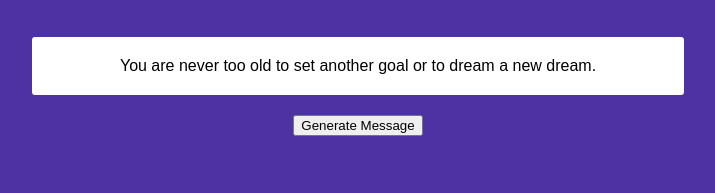
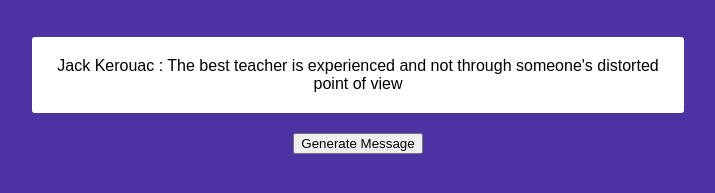
Before and after one commit to Sujanabhandari/message_generator, a plain HTML site: page index.html in a window 1280 px wide. Both pictures are taken after a click on the button "Generate Message". Shown: the part 169-362 px from the top of the page, without its empty margins (282-997 px from the left). Drawn offline with Linux system fonts and the light colour scheme.

Commit message:
Nest the arrays inside of the object

```diff
--- a/index.html
+++ b/index.html
@@ -1,7 +1,7 @@
 <!DOCTYPE html>
 <html>
   <head>
-    <title>JS Exercise</title>
+    <title>Message Generator</title>
     <meta charset="UTF-8" />
     <link rel="stylesheet" href="style.css" />
   </head>
@@ -12,7 +12,7 @@
       <strong>I am your personal message assistant</strong>
       <br />
     </div>
-    <div class="block" id="messages"></div>
+    <div class="block" id="messages">Hello this is your Random Message Generator</div>
     <button onclick="message_generator()">Generate Message</button>
 
     <script src="./script.js"></script>
--- a/script.js
+++ b/script.js
@@ -1,50 +1,21 @@
-// const nameFunction = (names) => {
-//   for (let i = 0; i < names.length - 1; i++) {
-//     document.querySelector(
-//       ".messages"
-//     ).innerHTML += `${names[i]} is here <br />`;
-//   }
-// };
+const message_array = [
+  { author: "Sinclair Lewi", message: "The author says one character's definition of a classic is any book he'd heard of before he was thirty." },
+  { author: "Jack Kerouac", message: "The best teacher is experienced and not through someone's distorted point of view" },
+  { author: "Jack Kerouac", message: "One day I will find the right words, and they all will be simple."},
+  { author: "Jane Austen", message: "Laugh as much as you choose, but you will not laugh me out of my opinion.",},
+  { author: "Alfred Lord Tennyson", message: "Made weak by time and fate, but strong in will To strive, to seek, to find, and not to yield."},
+  { author: "J.K. Rowling", message: "It matters not what someone is born, but what they grow to be."},
+  { author: "William Shakespeare", message:"I will wear him; In my heart’s core, ay, in my heart of heart."},
 
-
-
-const message_array = [
-
-  "You are awesome",
-  "Nothing is impossible",
-  "The bad news is time flies",
-  "Life has got all those twists and turns",
-  "Keep your face always toward the sunshine, and shadows will fall behind you.",
-  "Life has got all those twists and turns. You've got to hold on tight and off you go.",
-  "You are never too old to set another goal or to dream a new dream.",
 ];
 
-
-const message_generator = () => {
+const message_generator = () => message_array.map(() =>{
+    console.log(message_array)
     //The Math.floor() function returns the largest integer less than or equal to a given number.
     let randomMessage = Math.floor(Math.random() * message_array.length);
-    return document.querySelector(
-              "#messages"
-            ).innerHTML = message_array[randomMessage];
-}
+    console.log(message_array.length)
+    return (document.querySelector("#messages").innerHTML =
+      message_array[randomMessage].author + " : " + message_array[randomMessage].message);
+  })
 // message_generator()
-console.log(message_generator());
-
-
-
-
-// const nameFunction = (names) => {
-//     let result = '';
-//     let messageLength = message_array2.length
-//     console.log(messageLength[2]);
-//     for (let i = 0; i < messageLength; i++) {
-//         console.log(messageLength[i]);
-//         result += message_array2[i].charAt(Math.floor(Math.random() * messageLength));
-//   };
-//   return result
-// }
-
-// console.log(nameFunction(1));
-
-
-// nameFunction(message_array);
+console.log(message_generator);
```
